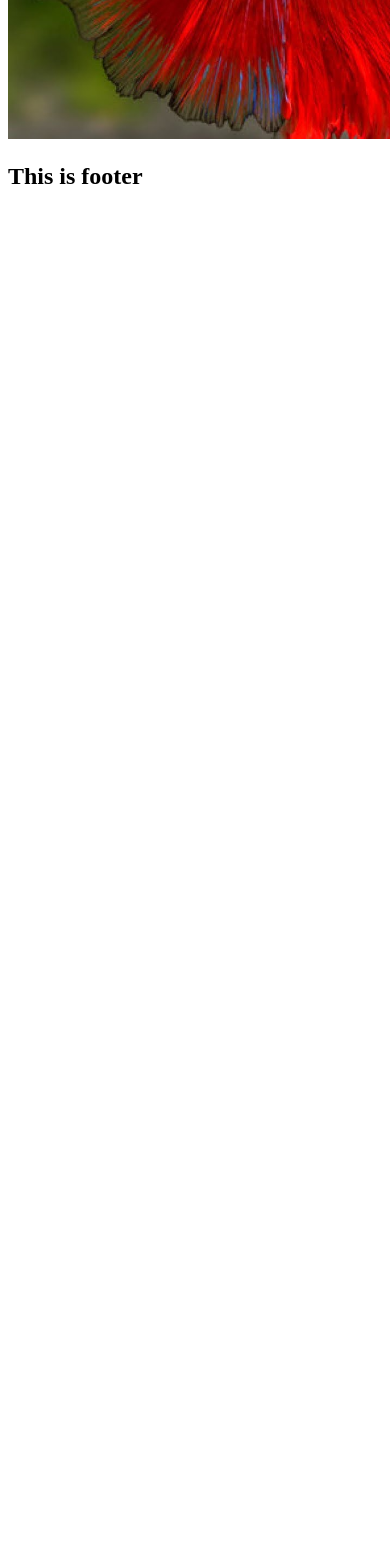
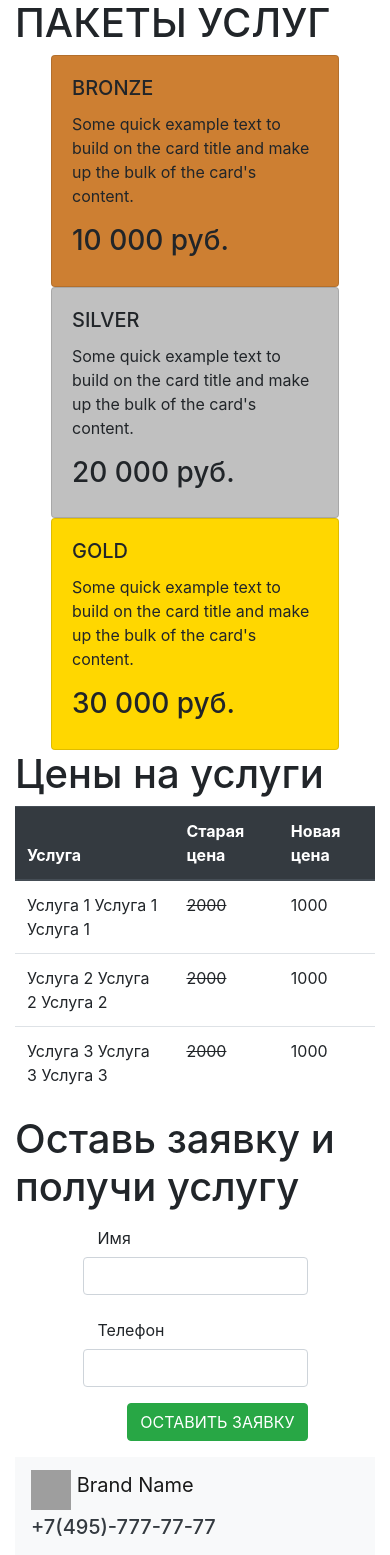
Before and after one commit to umka1514/django_treining, a Django app: page / in a window 390 px wide; the page is wider, and only the part inside the window is pictured. Shown: the part 369-1924 px from the top of that part. Before the commit the page ends 553 px from the top of that part, so only its background shows below. Run offline with Django 4.2, Linux system fonts and the light colour scheme; grey boxes are pictures that could not be loaded.

Commit message:
Разбывка шаблона

```diff
--- a/templates/base.html
+++ b/templates/base.html
@@ -1,19 +1,60 @@
-<!DOCTYPE html>
-<html lang="en">
+{% load static %}
+<!doctype html>
+<html lang="ru">
 <head>
-    <meta charset="UTF-8">
-    <title>Title</title>
+    <!-- Required meta tags -->
+    <meta charset="utf-8">
+    <meta name="viewport" content="width=device-width, initial-scale=1, shrink-to-fit=no">
+    <link href="{% static 'external.css' %}" rel="stylesheet">
+
+    <!-- Bootstrap CSS -->
+    <link rel="stylesheet" href="https://cdn.jsdelivr.net/npm/bootstrap@4.5.3/dist/css/bootstrap.min.css"
+          integrity="sha384-TX8t27EcRE3e/ihU7zmQxVncDAy5uIKz4rEkgIXeMed4M0jlfIDPvg6uqKI2xXr2" crossorigin="anonymous">
+
+    <title>Простой сайт</title>
 </head>
 <body>
-<header>
-  <h1>This is header</h1>
-</header>
+<nav class="navbar navbar-light bg-light container">
+    <a class="navbar-brand logo-top" href="#">
+        <img src="{% static 'img/Logo.png' %}" width="40" height="40" class="d-inline-block align-top" alt=""
+             loading="lazy">
+        Brand Name
+    </a>
+    <div class="contact-top">
+        <a class="whatsapp-number" href="https://web.whatsapp.com/"></a>
+        <a class="telegram-number" href="https://t.me/"></a>
+        <a class="phone-number text-dark" href="tel:+74957777777">
+            <h5>+7(495)-777-77-77</h5></a>
+    </div>
+</nav>
 
-{% block content %}
+{% block index %}
 {% endblock %}
 
+{% block thanks %}
+{% endblock %}
+
+
 <footer>
-  <h2>This is footer</h2>
+    <div class="container">
+        <nav class="navbar navbar-light bg-light container">
+            <a class="navbar-brand logo-top" href="#">
+                <img src="{% static 'img/Logo.png' %}" width="40" height="40" class="d-inline-block align-top" alt=""
+                     loading="lazy">
+                Brand Name
+            </a>
+            <div class="contact-top">
+                <a class="whatsapp-number" href="https://web.whatsapp.com/"></a>
+                <a class="telegram-number" href="https://t.me/"></a>
+                <a class="phone-number text-dark" href="tel:+74957777777">
+                    <h5>+7(495)-777-77-77</h5></a>
+            </div>
+        </nav>
+    </div>
 </footer>
+
+
+<script src="https://code.jquery.com/jquery-3.5.1.slim.min.js" integrity="sha384-DfXdz2htPH0lsSSs5nCTpuj/zy4C+OGpamoFVy38MVBnE+IbbVYUew+OrCXaRkfj" crossorigin="anonymous"></script>
+    <script src="https://cdn.jsdelivr.net/npm/bootstrap@4.5.3/dist/js/bootstrap.bundle.min.js" integrity="sha384-ho+j7jyWK8fNQe+A12Hb8AhRq26LrZ/JpcUGGOn+Y7RsweNrtN/tE3MoK7ZeZDyx" crossorigin="anonymous"></script>
 </body>
 </html>
--- /dev/null
+++ b/templates/carusel.html
@@ -0,0 +1,80 @@
+{% load static %}
+<section>
+<!--    <div id="carouselExampleControls" class="carousel slide container" data-bs-ride="carousel">-->
+<!--        <div class="carousel-inner">-->
+<!--            <div class="carousel-item active">-->
+<!--                <img src="{% static 'img/1.jpg' %}" class="d-block w-100" alt="...">-->
+<!--                <div class="carousel-caption d-none d-md-block">-->
+<!--                    <h5 class="slaider_h">Second slide label</h5>-->
+<!--                    <p class="slaider_p">Lorem ipsum dolor sit amet, consectetur adipiscing elit. Lorem ipsum dolor sit-->
+<!--                        amet, consectetur adipiscing elit. Lorem ipsum dolor sit amet, consectetur adipiscing elit.</p>-->
+<!--                </div>-->
+<!--            </div>-->
+<!--            <div class="carousel-item">-->
+<!--                <img src="{% static 'img/2.jpg' %}" class="d-block w-100" alt="...">-->
+<!--                <div class="carousel-caption d-none d-md-block">-->
+<!--                    <h5 class="slaider_h">Second slide label</h5>-->
+<!--                    <p class="slaider_p">Lorem ipsum dolor sit amet, consectetur adipiscing elit. Lorem ipsum dolor sit-->
+<!--                        amet, consectetur adipiscing elit. Lorem ipsum dolor sit amet, consectetur adipiscing elit.</p>-->
+<!--                </div>-->
+<!--            </div>-->
+<!--            <div class="carousel-item">-->
+<!--                <img src="{% static 'img/3.jpg' %}" class="d-block w-100" alt="...">-->
+<!--                <div class="carousel-caption d-none d-md-block">-->
+<!--                    <h5 class="slaider_h">Second slide label</h5>-->
+<!--                    <p class="slaider_p">Lorem ipsum dolor sit amet, consectetur adipiscing elit. Lorem ipsum dolor sit-->
+<!--                        amet, consectetur adipiscing elit. Lorem ipsum dolor sit amet, consectetur adipiscing elit.</p>-->
+<!--                </div>-->
+<!--            </div>-->
+<!--        </div>-->
+<!--        <button class="carousel-control-prev" type="button" data-bs-target="#carouselExampleControls"-->
+<!--                data-bs-slide="prev">-->
+<!--            <span class="carousel-control-prev-icon" aria-hidden="true"></span>-->
+<!--            <span class="visually-hidden">Previous</span>-->
+<!--        </button>-->
+<!--        <button class="carousel-control-next" type="button" data-bs-target="#carouselExampleControls"-->
+<!--                data-bs-slide="next">-->
+<!--            <span class="carousel-control-next-icon" aria-hidden="true"></span>-->
+<!--            <span class="visually-hidden">Next</span>-->
+<!--        </button>-->
+<!--    </div>-->
+
+    <div id="carouselExampleCaptions" class="carousel slide container" data-ride="carousel">
+        <div class="carousel-inner">
+            <div class="carousel-item active">
+                <img src="{% static 'img/1.jpg' %}" class="d-block w-100" alt="...">
+                <div class="carousel-caption d-none d-md-block">
+                    <h5 class="slaider_h">First slide label</h5>
+                    <p class="slaider_p">Nulla vitae elit libero, a pharetra augue mollis interdum.Nulla vitae elit
+                        libero, a pharetra augue mollis interdum.Nulla vitae elit libero, a pharetra augue mollis
+                        interdum.</p>
+                </div>
+            </div>
+            <div class="carousel-item">
+                <img src="{% static 'img/2.jpg' %}" class="d-block w-100" alt="...">
+                <div class="carousel-caption d-none d-md-block">
+                    <h5 class="slaider_h">Second slide label</h5>
+                    <p class="slaider_p">Lorem ipsum dolor sit amet, consectetur adipiscing elit. Lorem ipsum dolor sit
+                        amet, consectetur adipiscing elit. Lorem ipsum dolor sit amet, consectetur adipiscing elit.</p>
+                </div>
+            </div>
+            <div class="carousel-item">
+                <img src="{% static 'img/4.jpg' %}" class="d-block w-100" alt="...">
+                <div class="carousel-caption d-none d-md-block">
+                    <h5 class="slaider_h">Third slide label</h5>
+                    <p class="slaider_p">Praesent commodo cursus magna, vel scelerisque nisl consectetur. Praesent
+                        commodo cursus magna, vel scelerisque nisl consectetur. Praesent commodo cursus magna, vel
+                        scelerisque nisl consectetur.</p>
+                </div>
+            </div>
+        </div>
+        <a class="carousel-control-prev" href="#carouselExampleCaptions" role="button" data-slide="prev">
+            <span class="carousel-control-prev-icon" aria-hidden="true"></span>
+            <span class="sr-only">Previous</span>
+        </a>
+        <a class="carousel-control-next" href="#carouselExampleCaptions" role="button" data-slide="next">
+            <span class="carousel-control-next-icon" aria-hidden="true"></span>
+            <span class="sr-only">Next</span>
+        </a>
+    </div>
+</section>
--- a/templates/index.html
+++ b/templates/index.html
@@ -1,9 +1,33 @@
 {% extends 'base.html' %}
 {% load static %}
-
-{% block content %}
-<p>Index html </p>
-
-<img src="{% static 'img/img.png' %}" alt="" width="700px">
-
+{% block index %}
+	<!-- карусель -->
+	{% include 'carusel.html' %}
+  	<!-- Карточки -->
+ 	{% include 'price.html' %}
+  	<!-- форма -->
+  	<section>
+  		<div class="container class_form">
+  			<h1 class="text-3">Оставь заявку и получи услугу</h1>
+  			<div class="row justify-content-center">
+  			<form action="" method="" style="width: 50%;">
+			  <div class="form-group row">
+			    <label for="inputEmail3" class="col-sm-2 col-form-label">Имя</label><br>
+			      <input type="text" class="form-control" name="name">
+			    <div class="">
+			    </div>
+			  </div>
+			  <div class="form-group row">
+			    <label for="inputEmail3" class="col-sm-2 col-form-label">Телефон</label><br>
+			      <input type="text" class="form-control" name="phone">
+			    <div class="">
+			    </div>
+			  </div>
+			  <div style="float: right;" class="form-group row">
+			      <button type="submit" class="btn btn-success">ОСТАВИТЬ ЗАЯВКУ</button>
+			  </div>
+			</form>
+			</div>
+  		</div>
+  	</section>
 {% endblock %}
--- /dev/null
+++ b/templates/price.html
@@ -0,0 +1,69 @@
+<section>
+    <div class="container">
+        <h1 class="text-3">ПАКЕТЫ УСЛУГ</h1>
+        <div class="row justify-content-center">
+            <div class="card product_card" style="width: 18rem; background-color: #cd7f32;">
+                <div class="card-body">
+                    <h5 class="card-title">BRONZE</h5>
+                    <p class="card-text">Some quick example text to build on the card title and make up the bulk of the
+                        card's content.</p>
+                    <h3>10 000 руб.</h3>
+                </div>
+            </div>
+            <div class="card product_card" style="width: 18rem; background-color: #c0c0c0;">
+                <div class="card-body">
+                    <h5 class="card-title">SILVER</h5>
+                    <p class="card-text">Some quick example text to build on the card title and make up the bulk of the
+                        card's content.</p>
+                    <h3>20 000 руб.</h3>
+                </div>
+            </div>
+            <div class="card product_card" style="width: 18rem; background-color: #ffd700;">
+                <div class="card-body">
+                    <h5 class="card-title">GOLD</h5>
+                    <p class="card-text">Some quick example text to build on the card title and make up the bulk of the
+                        card's content.</p>
+                    <h3>30 000 руб.</h3>
+                </div>
+            </div>
+        </div>
+    </div>
+</section>
+<!-- Таблица -->
+<section>
+    <div class="container">
+        <h1 class="text-3">Цены на услуги</h1>
+        <table class="table table_one">
+            <thead class="thead-dark">
+            <tr>
+                <th scope="col">Услуга</th>
+                <th scope="col">Старая цена</th>
+                <th scope="col">Новая цена</th>
+            </tr>
+            </thead>
+            <tbody>
+            <tr>
+                <td>Услуга 1 Услуга 1 Услуга 1</td>
+                <td>
+                    <del>2000</del>
+                </td>
+                <td>1000</td>
+            </tr>
+            <tr>
+                <td>Услуга 2 Услуга 2 Услуга 2</td>
+                <td>
+                    <del>2000</del>
+                </td>
+                <td>1000</td>
+            </tr>
+            <tr>
+                <td>Услуга 3 Услуга 3 Услуга 3</td>
+                <td>
+                    <del>2000</del>
+                </td>
+                <td>1000</td>
+            </tr>
+            </tbody>
+        </table>
+    </div>
+</section>
--- a/templates/thanks_page.html
+++ /dev/null
@@ -1 +0,0 @@
-<h1>{{ name }} rahmat! Sizning raqamingiz {{ phone }}</h1>
```
Also changed, not shown: templates/__index.html (deleted, +0 -24 lines), page/static/img/img.png (deleted).
